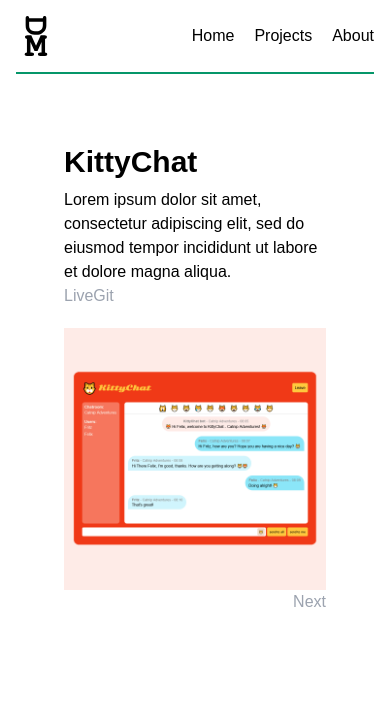
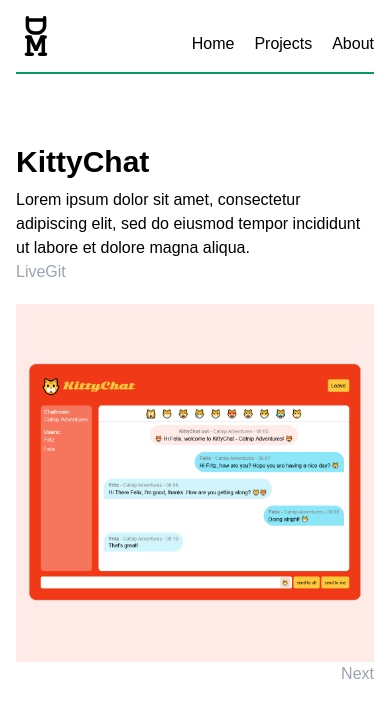
Before and after one commit to MickDellaert/portfolio2021, a Next.js app: page /projects/1 in a window 390 px wide. Shown: the top 718 px of the page. Built offline with nearby package versions, Linux system fonts and the light colour scheme.

Commit message:
css adjustments

```diff
--- a/components/About.js
+++ b/components/About.js
@@ -2,9 +2,9 @@ import Image from "next/dist/client/image";
 
 const About = () => {
   return (
-    <div id="about" className="about-container bg-white h-screen p-4 md:p-16">
-      <div className="hero grid grid-cols-8 border-b-2 border-green-600 bg-gray-100 p-16">
-        <h1 className="col-span-6 text-4xl leading-relaxed">
+    <div id="about" className="about-container bg-white h-screen py-16">
+      <div className="hero grid grid-cols-8 border-b-2 border-green-600 bg-gray-100 mx-4 md:mx-16 p-4 md:p-16">
+        <h1 className="col-span-6 text-lg md:text-4xl md:leading-relaxed">
           Hello, I'm <span className="span line">Mick</span>,<br /> an
           experienced <span className="span2">graphic designer</span> and{" "}
           <span className="span2">dtp-operator.</span> <br />
--- a/components/Hero.js
+++ b/components/Hero.js
@@ -1,7 +1,7 @@
 const Hero = () => {
   return (
       <div className="hero grid grid-cols-8  bg-white justify-center items-center mx-4 md:mx-16">
-        <h1 className="col-span-8 md:col-start-2 md:col-span-6  text-4xl leading-relaxed">
+        <h1 className="col-span-8 md:col-start-2 md:col-span-6 text-lg leading-relaxed md:text-4xl md:leading-relaxed">
           Hello, I'm <span className="span line">Mick</span>,<br /> an
           experienced <span className="span2">graphic designer</span> and{" "}
           <span className="span2">dtp-operator.</span> <br />
--- a/components/Navbar.js
+++ b/components/Navbar.js
@@ -22,7 +22,7 @@ const Navbar = () => {
       <nav>
         <div className="navbar-wrapper fixed top-0 left-0 right-0 w-full z-10 bg-white">
           <div
-            className={`navbar-container flex justify-between items-center mx-4 md:mx-16 py-4 ${
+            className={`navbar-container flex justify-between items-end mx-4 md:mx-16 py-4 ${
               colorChange
                 ? "bg-white border-b-2 border-white"
                 : "bg-white border-b-2 border-green-600"
--- a/pages/projects/[id].js
+++ b/pages/projects/[id].js
@@ -25,7 +25,7 @@ export default ({ project }) => (
   <>
   <Navbar/>
   <div className="">
-    <div className="project-header mx-16 mt-36">
+    <div className="project-header m-4 md:mx-16 mt-36">
       <div className="project-description">
         <h2 className="project-title text-3xl mb-2 ">{project.name}</h2>
         <p className="text-base">{project.description}</p>
@@ -44,7 +44,7 @@ export default ({ project }) => (
       </div>
     </div>
 
-    <div className="pics grid grid-flow-col mx-16">
+    <div className="pics grid grid-col md:grid-flow-col mx-4 md:mx-16">
       {/* <Image
         layout="responsive"
         objectFit="contain"
@@ -71,7 +71,7 @@ export default ({ project }) => (
       })}
     </div>
 
-    <div className="project-navbuttons mx-16">
+    <div className="project-navbuttons h-16 mx-4 md:mx-16">
       <Link href={`/projects/[id]`} as={`/projects/${project.id - 1}`} passHref>
         <button className="text-gray-400 hover:text-green-500">{project.id > 1 ? "Previous" : ""}</button>
       </Link>
--- a/styles/globals.css
+++ b/styles/globals.css
@@ -94,6 +94,7 @@ logo-container {
   font-size: 0;
 }
 
+
 .navlinks a {
   margin-left: 20px;
   font-weight: 500;
@@ -181,6 +182,7 @@ a {
 .project-navbuttons {
   display: flex;
   justify-content: space-between;
+  align-items: flex-start;
 }
 
 .hero {
@@ -214,6 +216,6 @@ img {
   display: block;
 }
 
-.portrait{
-  opacity: 0.7;
+.portrait {
+  opacity: 0.85;
 }
```
